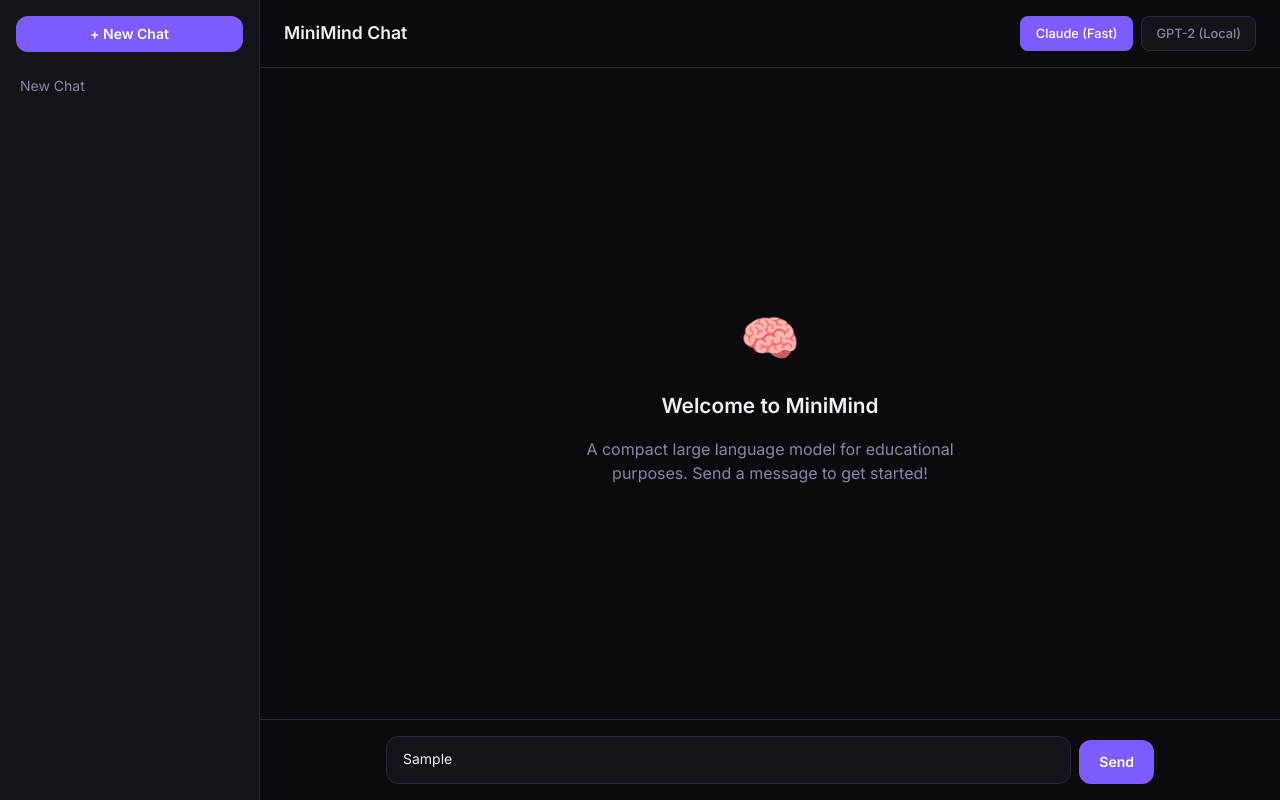
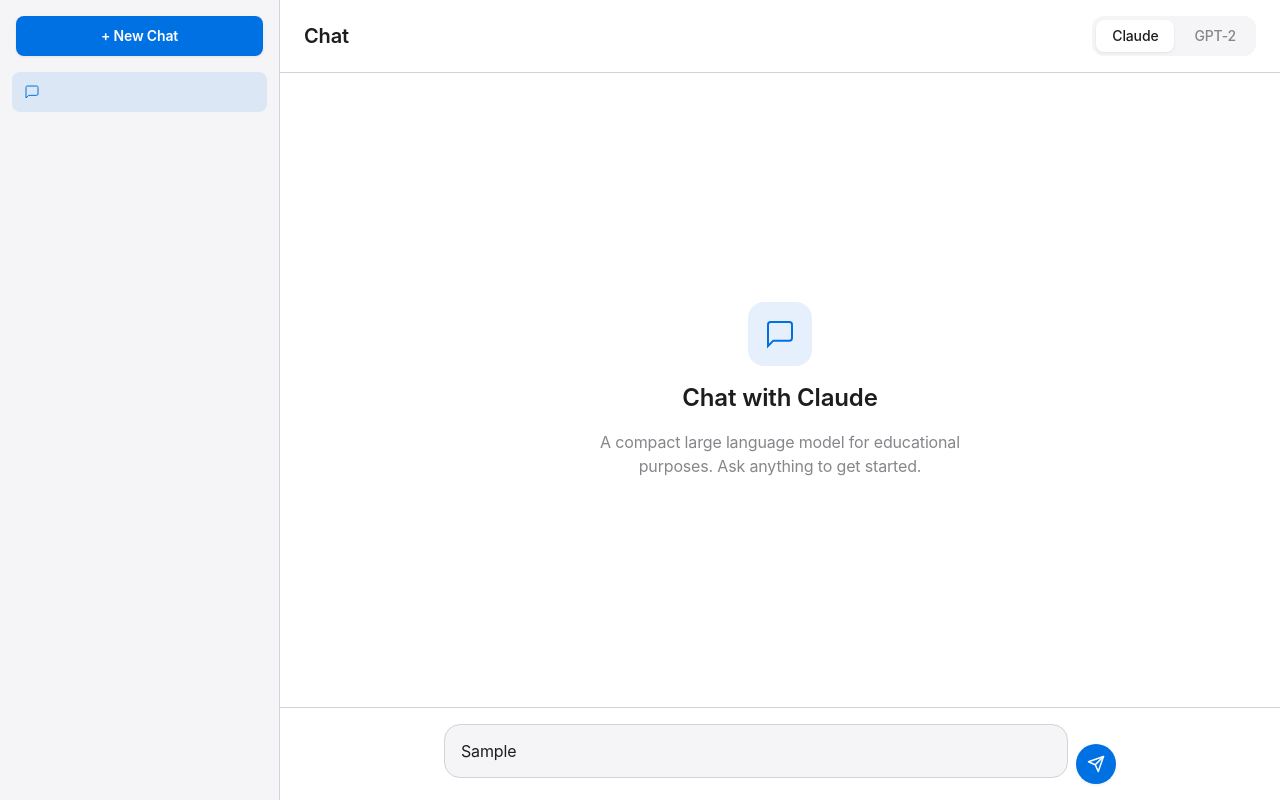
Before and after one commit to ashh0413/LLM-MODEL, a Next.js app in the folder frontend/: page /chat in a window 1280 px wide. Both pictures are taken after typing "Sample" into the empty fields and a click on the button "+ New Chat". Built offline with nearby package versions, Linux system fonts and the light colour scheme.

Commit message:
feat: Apple-inspired design system
- White/gray color palette with SF Pro typography
- Rounded corners, subtle shadows, frosted glass effects
- Model selector (Claude/GPT-2) in header
- Updated ChatSidebar with Apple-style list items
- Modern chat bubbles with role indicators

```diff
--- a/frontend/app/chat/page.tsx
+++ b/frontend/app/chat/page.tsx
@@ -16,8 +16,8 @@ import {
 type Model = "claude" | "huggingface";
 
 const MODEL_LABELS: Record<Model, string> = {
-  claude: "Claude (Fast)",
-  huggingface: "GPT-2 (Local)",
+  claude: "Claude",
+  huggingface: "GPT-2",
 };
 
 export default function ChatPage() {
@@ -41,49 +41,10 @@ export default function ChatPage() {
     bottomRef.current?.scrollIntoView({ behavior: "smooth" });
   }, [messages]);
 
-  const handleSend = async (content: string) => {
-    let convId = activeId;
-    if (!convId) {
-      convId = createConversation("New Chat");
-      setConversations(getConversations());
-      setActiveId(convId);
-    }
-
-    saveMessage({ conversation_id: convId, role: "user", content });
-    const currentMessages = getMessages(convId);
-    setMessages(currentMessages);
-
-    const prompt = currentMessages
-      .map((m: Message) => `${m.role}: ${m.content}`)
-      .join("\n");
-
-    setLoading(true);
-
-    try {
-      const apiPath = model === "claude" ? "/api/claude" : "/api/huggingface";
-      const res = await fetch(apiPath, {
-        method: "POST",
-        headers: { "Content-Type": "application/json" },
-        body: JSON.stringify({ prompt, maxTokens: 300, temperature: 0.9 }),
-      });
-
-      if (!res.ok) throw new Error("Generation failed");
-      const result = await res.json();
-
-      saveMessage({ conversation_id: convId, role: "assistant", content: result.text });
-      setMessages(getMessages(convId));
-    } catch (err) {
-      console.error(err);
-      alert("Something went wrong. Please try again.");
-    } finally {
-      setLoading(false);
-    }
-  };
-
   const handleNewChat = () => {
-    const id = createConversation("New Chat");
-    setConversations(getConversations());
-    setActiveId(id);
+    const conv = createConversation();
+    setConversations((prev) => [conv, ...prev]);
+    setActiveId(conv.id);
     setMessages([]);
   };
 
@@ -94,9 +55,9 @@ export default function ChatPage() {
 
   const handleDeleteChat = (id: number) => {
     deleteConversation(id);
-    setConversations(getConversations());
+    setConversations((prev) => prev.filter((c) => c.id !== id));
     if (activeId === id) {
-      const remaining = getConversations();
+      const remaining = conversations.filter((c) => c.id !== id);
       if (remaining.length > 0) {
         setActiveId(remaining[0].id);
         setMessages(getMessages(remaining[0].id));
@@ -107,38 +68,97 @@ export default function ChatPage() {
     }
   };
 
+  const handleSend = async (text: string) => {
+    const convId = activeId ?? createConversation().id;
+    if (!activeId) {
+      const conv = createConversation();
+      setConversations((prev) => [conv, ...prev]);
+      setActiveId(conv.id);
+    }
+
+    const userMsg: Message = {
+      id: Date.now(),
+      role: "user",
+      content: text,
+      timestamp: Date.now(),
+      model,
+    };
+    const botMsg: Message = {
+      id: Date.now() + 1,
+      role: "assistant",
+      content: "",
+      timestamp: Date.now(),
+      model,
+    };
+
+    setMessages((prev) => [...prev, userMsg, { ...botMsg }]);
+    setLoading(true);
+
+    try {
+      const endpoint = model === "claude" ? "/api/claude" : "/api/huggingface";
+      const response = await fetch(endpoint, {
+        method: "POST",
+        headers: { "Content-Type": "application/json" },
+        body: JSON.stringify({
+          prompt: text,
+          maxTokens: 500,
+          temperature: 0.7,
+        }),
+      });
+
+      const data = await response.json();
+      const text = data.text || "No response generated.";
+
+      setMessages((prev) =>
+        prev.map((m) => (m.id === botMsg.id ? { ...m, content: text } : m))
+      );
+      saveMessage(convId, { ...userMsg, conversationId: convId });
+      saveMessage(convId, { ...botMsg, conversationId: convId, content: text });
+    } catch (error) {
+      setMessages((prev) =>
+        prev.map((m) =>
+          m.id === botMsg.id ? { ...m, content: "Error: Generation failed" } : m
+        )
+      );
+    } finally {
+      setLoading(false);
+    }
+  };
+
   return (
-    <div className="flex h-screen">
+    <div
+      className="flex h-screen"
+      style={{ background: "var(--bg-primary)" }}
+    >
+      {/* Sidebar */}
       <ChatSidebar
         conversations={conversations}
         activeId={activeId}
+        onSelect={handleSelectChat}
         onNew={handleNewChat}
-        onSelect={handleSelectChat}
         onDelete={handleDeleteChat}
       />
-      <main className="flex-1 flex flex-col overflow-hidden">
+
+      {/* Main Chat Area */}
+      <main className="flex-1 flex flex-col" style={{ background: "var(--bg-primary)" }}>
+        {/* Apple-style top bar */}
         <header
-          className="flex items-center justify-between px-6 py-4 border-b"
-          style={{ borderColor: "var(--border)" }}
+          className="flex items-center justify-between px-6 py-4"
+          style={{ borderBottom: "1px solid var(--border)" }}
         >
-          <h1 style={{ color: "var(--text-primary)", fontSize: "1.1rem", fontWeight: 600 }}>
-            MiniMind Chat
+          <h1 className="text-xl font-semibold" style={{ color: "var(--text-primary)" }}>
+            Chat
           </h1>
-          <div className="flex gap-2">
-            {(Object.keys(MODEL_LABELS) as Model[]).map((m) => (
+          <div className="flex items-center gap-1 p-1 rounded-xl" style={{ background: "var(--bg-surface)" }}>
+            {(["claude", "huggingface"] as Model[]).map((m) => (
               <button
                 key={m}
                 onClick={() => setModel(m)}
+                className="px-4 py-1.5 rounded-lg text-sm font-medium transition-all"
                 style={{
-                  padding: "6px 14px",
-                  borderRadius: 8,
-                  fontSize: "0.8rem",
-                  fontWeight: 500,
-                  border: model === m ? "2px solid var(--accent)" : "1px solid var(--border)",
-                  background: model === m ? "var(--accent)" : "var(--bg-surface)",
-                  color: model === m ? "#fff" : "var(--text-secondary)",
-                  cursor: "pointer",
-                  transition: "all 0.2s",
+                  background: model === m ? "var(--bg-primary)" : "transparent",
+                  color: model === m ? "var(--text-primary)" : "var(--text-secondary)",
+                  boxShadow: model === m ? "var(--shadow-sm)" : "none",
                 }}
               >
                 {MODEL_LABELS[m]}
@@ -147,19 +167,27 @@ export default function ChatPage() {
           </div>
         </header>
 
-        <div className="flex-1 overflow-y-auto p-6">
+        {/* Messages */}
+        <div className="flex-1 overflow-y-auto px-6 py-8">
           {messages.length === 0 ? (
             <div className="flex flex-col items-center justify-center h-full gap-4">
-              <div style={{ fontSize: "3rem" }}>🧠</div>
-              <h2 style={{ color: "var(--text-primary)", fontSize: "1.3rem", fontWeight: 600 }}>
-                Welcome to MiniMind
+              <div
+                className="w-16 h-16 rounded-2xl flex items-center justify-center"
+                style={{ background: "var(--accent-dim)" }}
+              >
+                <svg width="32" height="32" viewBox="0 0 24 24" fill="none" stroke="var(--accent)" strokeWidth="1.5">
+                  <path d="M21 15a2 2 0 0 1-2 2H7l-4 4V5a2 2 0 0 1 2-2h14a2 2 0 0 1 2 2z"/>
+                </svg>
+              </div>
+              <h2 className="text-2xl font-semibold" style={{ color: "var(--text-primary)" }}>
+                Chat with {MODEL_LABELS[model]}
               </h2>
-              <p style={{ color: "var(--text-secondary)", textAlign: "center", maxWidth: 400 }}>
-                A compact large language model for educational purposes. Send a message to get started!
+              <p style={{ color: "var(--text-secondary)", textAlign: "center", maxWidth: 360 }}>
+                A compact large language model for educational purposes. Ask anything to get started.
               </p>
             </div>
           ) : (
-            <div className="flex flex-col gap-4 max-w-3xl mx-auto">
+            <div className="max-w-2xl mx-auto space-y-6">
               {messages.map((msg) => (
                 <ChatMessage key={msg.id} message={msg} />
               ))}
@@ -168,8 +196,12 @@ export default function ChatPage() {
           )}
         </div>
 
-        <div className="p-4 border-t" style={{ borderColor: "var(--border)" }}>
-          <div className="max-w-3xl mx-auto">
+        {/* Input Area */}
+        <div
+          className="px-6 py-4"
+          style={{ borderTop: "1px solid var(--border)" }}
+        >
+          <div className="max-w-2xl mx-auto">
             <ChatInput onSend={handleSend} disabled={loading} />
           </div>
         </div>
--- a/frontend/app/globals.css
+++ b/frontend/app/globals.css
@@ -3,17 +3,35 @@
 @tailwind utilities;
 
 :root {
-  --bg-primary: #0a0a0f;
-  --bg-surface: #13131a;
-  --bg-elevated: #1a1a24;
-  --border: #2a2a3a;
-  --text-primary: #f0f0f5;
-  --text-secondary: #8888aa;
-  --accent: #7c5cfc;
-  --accent-dim: rgba(124, 92, 252, 0.15);
-  --attention-high: #ff6b6b;
-  --attention-mid: #ffd93d;
-  --attention-low: #6bcb77;
+  --bg-primary: #ffffff;
+  --bg-surface: #f5f5f7;
+  --bg-elevated: #ffffff;
+  --border: #d2d2d7;
+  --text-primary: #1d1d1f;
+  --text-secondary: #86868b;
+  --accent: #0071e3;
+  --accent-hover: #0077ED;
+  --accent-dim: rgba(0, 113, 227, 0.1);
+  --attention-high: #ff3b30;
+  --attention-mid: #ff9500;
+  --attention-low: #34c759;
+  --shadow-sm: 0 1px 3px rgba(0,0,0,0.08);
+  --shadow-md: 0 4px 12px rgba(0,0,0,0.1);
+  --shadow-lg: 0 12px 40px rgba(0,0,0,0.12);
+}
+
+@media (prefers-color-scheme: dark) {
+  :root {
+    --bg-primary: #000000;
+    --bg-surface: #1c1c1e;
+    --bg-elevated: #2c2c2e;
+    --border: #38383a;
+    --text-primary: #f5f5f7;
+    --text-secondary: #98989d;
+    --shadow-sm: 0 1px 3px rgba(0,0,0,0.3);
+    --shadow-md: 0 4px 12px rgba(0,0,0,0.4);
+    --shadow-lg: 0 12px 40px rgba(0,0,0,0.5);
+  }
 }
 
 * {
@@ -23,21 +41,24 @@
 body {
   background: var(--bg-primary);
   color: var(--text-primary);
-  font-family: "Inter", system-ui, sans-serif;
+  font-family: -apple-system, BlinkMacSystemFont, "SF Pro Display", "SF Pro Text", "Helvetica Neue", Arial, sans-serif;
   -webkit-font-smoothing: antialiased;
+  -moz-osx-font-smoothing: grayscale;
+  font-weight: 400;
+  letter-spacing: -0.01em;
 }
 
 ::-webkit-scrollbar {
-  width: 6px;
+  width: 8px;
 }
 
 ::-webkit-scrollbar-track {
-  background: var(--bg-primary);
+  background: transparent;
 }
 
 ::-webkit-scrollbar-thumb {
   background: var(--border);
-  border-radius: 3px;
+  border-radius: 4px;
 }
 
 ::-webkit-scrollbar-thumb:hover {
@@ -45,13 +66,13 @@ body {
 }
 
 .font-mono {
-  font-family: "JetBrains Mono", "Fira Code", monospace;
+  font-family: "SF Mono", "Fira Code", "Menlo", monospace;
 }
 
 @keyframes fadeIn {
   from {
     opacity: 0;
-    transform: translateY(8px);
+    transform: translateY(4px);
   }
   to {
     opacity: 1;
@@ -60,5 +81,14 @@ body {
 }
 
 .animate-fadeIn {
-  animation: fadeIn 0.3s ease-out;
+  animation: fadeIn 0.2s ease-out;
 }
+
+@keyframes pulse {
+  0%, 100% { opacity: 0.4; }
+  50% { opacity: 0.8; }
+}
+
+.animate-pulse {
+  animation: pulse 1.5s ease-in-out infinite;
+}
--- a/frontend/components/chat/ChatInput.tsx
+++ b/frontend/components/chat/ChatInput.tsx
@@ -19,6 +19,7 @@ export default function ChatInput({ onSend, disabled }: ChatInputProps) {
 
   return (
     <form onSubmit={handleSubmit} className="flex gap-2 items-end">
+      <div className="flex-1 relative">
         <textarea
           value={value}
           onChange={(e) => setValue(e.target.value)}
@@ -29,28 +30,36 @@ export default function ChatInput({ onSend, disabled }: ChatInputProps) {
             }
           }}
           rows={1}
-        placeholder="Send a message..."
+          placeholder="Ask anything..."
           disabled={disabled}
-        className="flex-1 rounded-xl px-4 py-3 text-sm resize-none"
+          className="w-full rounded-2xl px-4 py-3.5 text-base resize-none transition-all"
           style={{
             background: "var(--bg-surface)",
             border: "1px solid var(--border)",
             color: "var(--text-primary)",
             minHeight: 48,
-          maxHeight: 160,
+            maxHeight: 120,
+            outline: "none",
+            fontFamily: "inherit",
           }}
         />
+      </div>
       <button
         type="submit"
         disabled={disabled || !value.trim()}
-        className="flex-shrink-0 px-5 py-3 rounded-xl font-semibold text-sm transition-all"
+        className="flex-shrink-0 w-10 h-10 rounded-full flex items-center justify-center transition-all"
         style={{
-          background: disabled || !value.trim() ? "var(--bg-elevated)" : "var(--accent)",
+          background: disabled || !value.trim() ? "var(--bg-surface)" : "var(--accent)",
           color: disabled || !value.trim() ? "var(--text-secondary)" : "#fff",
           cursor: disabled || !value.trim() ? "not-allowed" : "pointer",
+          border: "none",
+          boxShadow: disabled || !value.trim() ? "none" : "var(--shadow-sm)",
         }}
       >
-        {disabled ? "..." : "Send"}
+        <svg width="18" height="18" viewBox="0 0 24 24" fill="none" stroke="currentColor" strokeWidth="2" strokeLinecap="round" strokeLinejoin="round">
+          <line x1="22" y1="2" x2="11" y2="13"/>
+          <polygon points="22 2 15 22 11 13 2 9 22 2"/>
+        </svg>
       </button>
     </form>
   );
--- a/frontend/components/chat/ChatSidebar.tsx
+++ b/frontend/components/chat/ChatSidebar.tsx
@@ -20,7 +20,7 @@ export default function ChatSidebar({
     <aside
       className="flex flex-col h-full"
       style={{
-        width: 260,
+        width: 280,
         background: "var(--bg-surface)",
         borderRight: "1px solid var(--border)",
       }}
@@ -28,45 +28,51 @@ export default function ChatSidebar({
       <div className="p-4">
         <button
           onClick={onNew}
-          className="w-full py-2 rounded-xl font-semibold text-sm transition-all"
+          className="w-full py-2.5 rounded-lg font-semibold text-sm transition-all hover:opacity-90 active:scale-98"
           style={{
             background: "var(--accent)",
             color: "#fff",
+            boxShadow: "var(--shadow-sm)",
           }}
         >
           + New Chat
         </button>
       </div>
 
-      <nav className="flex-1 overflow-y-auto px-2 pb-4">
+      <nav className="flex-1 overflow-y-auto px-3 pb-4">
+        <div className="space-y-0.5">
           {conversations.map((conv) => (
-          <div
+            <button
               key={conv.id}
-            className="group flex items-center gap-1 mb-1 rounded-xl px-3 py-2 cursor-pointer transition-all"
+              className="w-full text-left px-3 py-2.5 rounded-lg text-sm transition-all group flex items-center gap-2"
               style={{
                 background: activeId === conv.id ? "var(--accent-dim)" : "transparent",
-              color: activeId === conv.id ? "var(--accent)" : "var(--text-secondary)",
+                color: activeId === conv.id ? "var(--accent)" : "var(--text-primary)",
               }}
               onClick={() => onSelect(conv.id)}
             >
-            <span
-              className="flex-1 truncate text-sm"
-              style={{ color: "inherit" }}
-            >
+              <svg width="16" height="16" viewBox="0 0 24 24" fill="none" stroke="currentColor" strokeWidth="1.5">
+                <path d="M21 15a2 2 0 0 1-2 2H7l-4 4V5a2 2 0 0 1 2-2h14a2 2 0 0 1 2 2z"/>
+              </svg>
+              <span className="flex-1 truncate">
                 {conv.title}
               </span>
-            <button
+              <span
+                className="opacity-0 group-hover:opacity-100 text-xs px-1.5 py-0.5 rounded transition-opacity"
+                style={{
+                  background: "var(--bg-elevated)",
+                  color: "var(--text-secondary)"
+                }}
                 onClick={(e) => {
                   e.stopPropagation();
                   onDelete(conv.id);
                 }}
-              className="opacity-0 group-hover:opacity-100 text-xs px-1 rounded transition-opacity"
-              style={{ color: "var(--attention-high)" }}
               >
-              ✕
+                ×
+              </span>
             </button>
+          ))}
         </div>
-        ))}
       </nav>
     </aside>
   );
```
Lines whose indentation alone changed are shown as unchanged.
